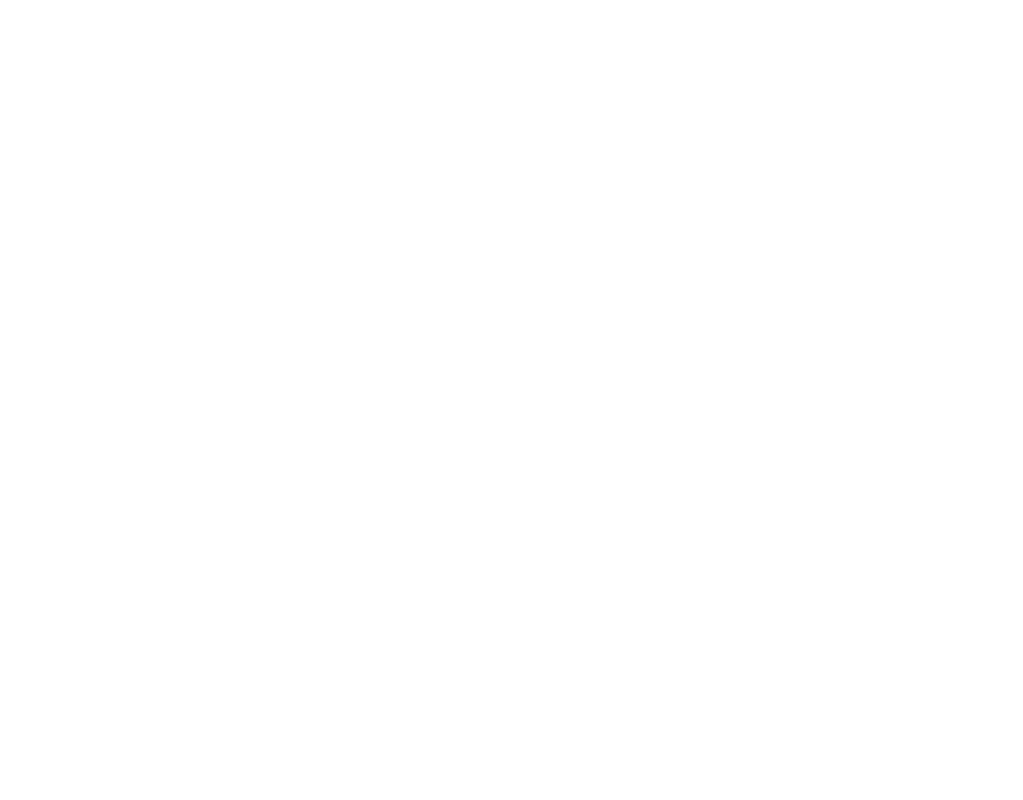
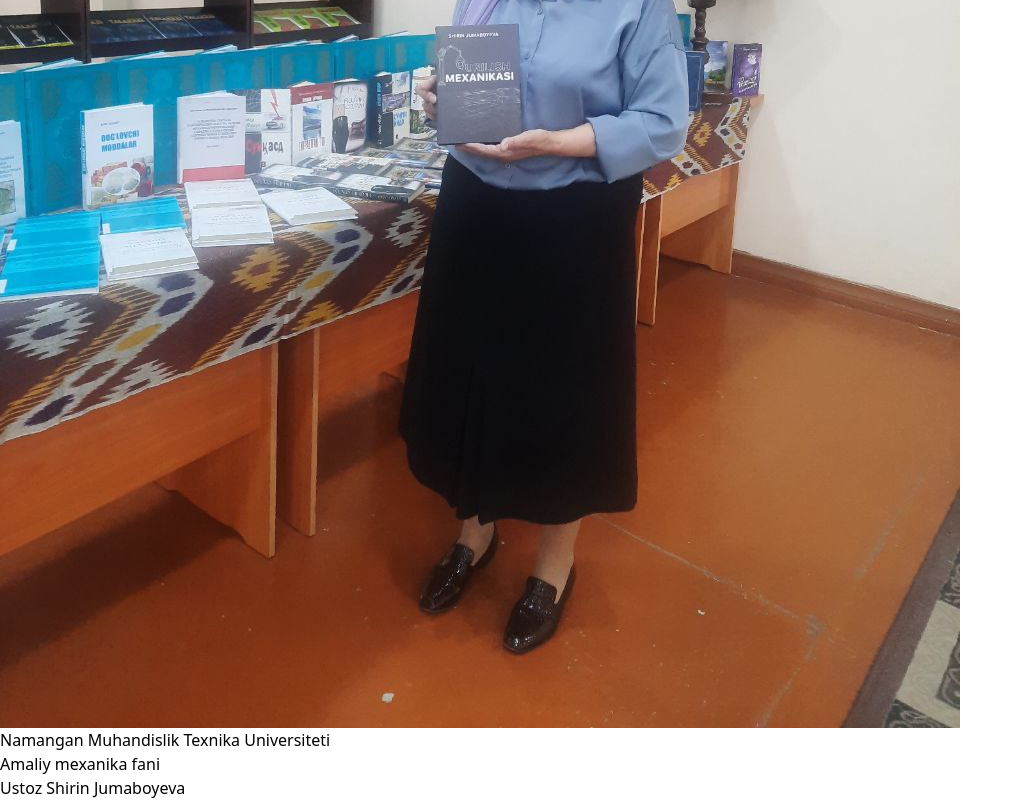
Before and after one commit to Rahmadjon0038/mehanika_sayt, a React (Vite) app: page / in a window 1280 px wide. Before the commit this address had no page. Shown: the part 728-1528 px from the top of the page, without its empty margins (0-1023 px from the left). Before the commit the page ends 800 px from the top, so only its background shows below. Built offline with nearby package versions, Linux system fonts and the light colour scheme.

Commit message:
bug fixed

```diff
--- a/src/components/Navbar.jsx
+++ b/src/components/Navbar.jsx
@@ -1,24 +1,27 @@
 import React, { useEffect, useState } from "react";
 import { FaAngleDown } from "react-icons/fa";
 import { bolimlar } from "../utils/sidebarData";
-import { NavLink, useNavigate } from "react-router-dom";
+import { NavLink, useLocation, useNavigate } from "react-router-dom";
 import { mavzuData } from "../root/MavzuData";
 import { Modal } from "antd";
 
 function Navbar() {
   const [isModalOpen, setIsModalOpen] = useState(false);
-  const [open, setOpen] = useState(false);
-  const [selected, setSelected] = useState(null); // Tanlangan bo'limni saqlash uchun
+  const [selected, setSelected] = useState(null);
   const [searchOpen, setSearchOpen] = useState(false);
   const [search, setSearch] = useState("");
 
+  const { pathname } = useLocation();
+  useEffect(() => {
+    setIsModalOpen(false)
+  }, [pathname])
   const showModal = () => {
     setIsModalOpen(true);
   };
 
   const handleCancel = () => {
     setIsModalOpen(false);
-    setSelected(null); // Modal yopilganda tanlangan bo'limni tozalash
+    setSelected(null);
   };
 
   const closeSerach = (e) => {
@@ -34,7 +37,7 @@
   const navigate = useNavigate();
 
   return (
-    <div className="fixed max-w-[1940px] border-b border-l border-r w-full top-0 h-20 bg-white px-4 z-50 flex items-center justify-between">
+    <div className="fixed max-w-[1940px] left-[50%] translate-x-[-50%] border-b w-full top-0 h-20 bg-white px-4 z-50 flex items-center justify-between ">
       {searchOpen && (
         <div className="modal z-50 bg-slate-500 w-[90%] p-6 absolute left-[50%] translate-x-[-50%] rounded-lg text-white top-24">
           {mavzuData
@@ -108,15 +111,14 @@
                 <h1
                   onClick={() => setSelected(item.id)}
                   className={`flex items-center cursor-pointer gap-3 px-3 py-2 rounded-sm ${selected === item.id
-                      ? "bg-blue-500 text-white"
-                      : "hover:bg-blue-500 hover:text-white text-slate-900"
+                    ? "bg-blue-500 text-white"
+                    : "hover:bg-blue-500 hover:text-white text-slate-900"
                     }`}
                 >
                   {item.name} {item.bobname}
                   <FaAngleDown />
                 </h1>
 
-                {/* Tanlangan bo'lim mavzularini ko'rsatish */}
                 {selected === item.id && (
                   <div className="ml-6 mt-2">
                     {item.children?.map((lesson) => (
@@ -142,12 +144,12 @@
           <button onClick={() => navigate('/quzibolim1')} className="text-white bg-blue-400 px6 py-2 ">1-bob test</button>
           <button onClick={() => navigate('/quzibolim2')} className="text-white bg-blue-400 px6 py-2 ">2-bob test</button>
           <button onClick={() => navigate('/quzibolim3')} className="text-white bg-blue-400 px6 py-2 ">3-bob test</button>
-          <button onClick={() => navigate('/quzibolim4')}  className="text-white bg-blue-400 px6 py-2 ">4-bob test</button>
-          <button  onClick={() => navigate('/quzibolim5')} className="text-white bg-blue-400 px6 py-2 ">5-boblar test</button>
-          <button onClick={() => navigate('/quzibolim6')}  className="text-white bg-blue-400 px6 py-2 ">6-bobla test</button>
-          <button onClick={() => navigate('/quzibolim7')} className="text-white bg-blue-400 px6 py-2 ">7-bobla test</button>
-          <button  onClick={() => navigate('/quzibolim8')} className="text-white bg-blue-400 px6 py-2 ">8-bobla test</button>
-          <button  onClick={() => navigate('/quzibolim9')} className="text-white bg-blue-400 px6 py-2 ">9-bobla test</button>
+          <button onClick={() => navigate('/quzibolim4')} className="text-white bg-blue-400 px6 py-2 ">4-bob test</button>
+          <button onClick={() => navigate('/quzibolim5')} className="text-white bg-blue-400 px6 py-2 ">5-bob test</button>
+          <button onClick={() => navigate('/quzibolim6')} className="text-white bg-blue-400 px6 py-2 ">6-bob test</button>
+          <button onClick={() => navigate('/quzibolim7')} className="text-white bg-blue-400 px6 py-2 ">7-bob test</button>
+          <button onClick={() => navigate('/quzibolim8')} className="text-white bg-blue-400 px6 py-2 ">8-bob test</button>
+          <button onClick={() => navigate('/quzibolim9')} className="text-white bg-blue-400 px6 py-2 ">9-bob test</button>
         </div>
       </Modal>
     </div>
--- a/src/components/home/Home.jsx
+++ b/src/components/home/Home.jsx
@@ -8,15 +8,15 @@
             <Navbar />
             <div className="mt-20">
                 <div className="homeimg h-[100vh] flex items-center justify-center">
-                    <div className="flex flex-col lg:flex-row items-center lg:justify-between gap-8 p-8 bg-white bg-opacity-10 backdrop-blur-3xl rounded-2xl shadow-xl max-w-5xl mx-auto">
+                    <div className="flex flex-col lg:flex-row items-center lg:justify-between gap-8 p-8 bg-white bg-opacity-10 backdrop-blur-3xl rounded-2xl shadow-xl ">
                         <img
                             src={user}
                             alt="User"
-                            className="w-48 h-48 sm:w-72 sm:h-72 md:w-96 md:h-96 lg:w-[500px] lg:h-[500px] rounded-full mx-auto lg:mx-0 border-4 border-white shadow-lg transform transition-transform duration-300 hover:scale-105"
+                            className="w-64 h-64 sm:w-72 sm:h-72 md:w-72 md:h-72 lg:w-[500px] lg:h-[500px] rounded-full mx-auto lg:mx-0 border-2 border-white shadow-lg transform transition-transform duration-300 hover:scale-105"
                         />
-                        <div className="text-center lg:text-left space-y-4 text-white">
+                        <div className="text-center space-y-4 text-white">
                             <h1 className="text-2xl sm:text-3xl md:text-4xl lg:text-5xl font-bold">
-                                Namangan Muhandislik Qurilish Instituti
+                                Namangan Muhandislik Texnika Universiteti
                             </h1>
                             <h2 className="text-xl sm:text-2xl md:text-3xl font-medium">
                                 Amaliy mexanika fani
--- a/src/index.css
+++ b/src/index.css
@@ -103,7 +103,12 @@
   grid-template-columns: repeat();
 }
 
-
+::-webkit-scrollbar{
+  width: 5px;
+}
+::-webkit-scrollbar-thumb{
+  background-color: blue;
+}
 
 /* ////////////////////////////////////////////////////////// */
 /* .homeimg{
--- a/src/main.jsx
+++ b/src/main.jsx
@@ -1,5 +1,4 @@
 import React from 'react'
-import { StrictMode } from 'react'
 import { createRoot } from 'react-dom/client'
 import './index.css'
 import Root from './root/Root.jsx'
--- a/src/root/RootControl.jsx
+++ b/src/root/RootControl.jsx
@@ -26,11 +26,11 @@
     <div>
       <Navbar/>
       <Routes>
-        {/* <Route path='/' element={<Home />} />
+        <Route path='/' element={<Home />} />
         {rootdata?.map((item) => (
           <Route key={item.id} path={item.path} element={item.name}>
           </Route>
-        ))} */}
+        ))}
           <Route path='quzibolim1' element={<QuizBolim1/>} />
           <Route path='quzibolim2' element={<QuizBolim2/>} />
           <Route path='quzibolim3' element={<Quizbolim3/>} />
```
Also changed, not shown: src/assets/user.png.
